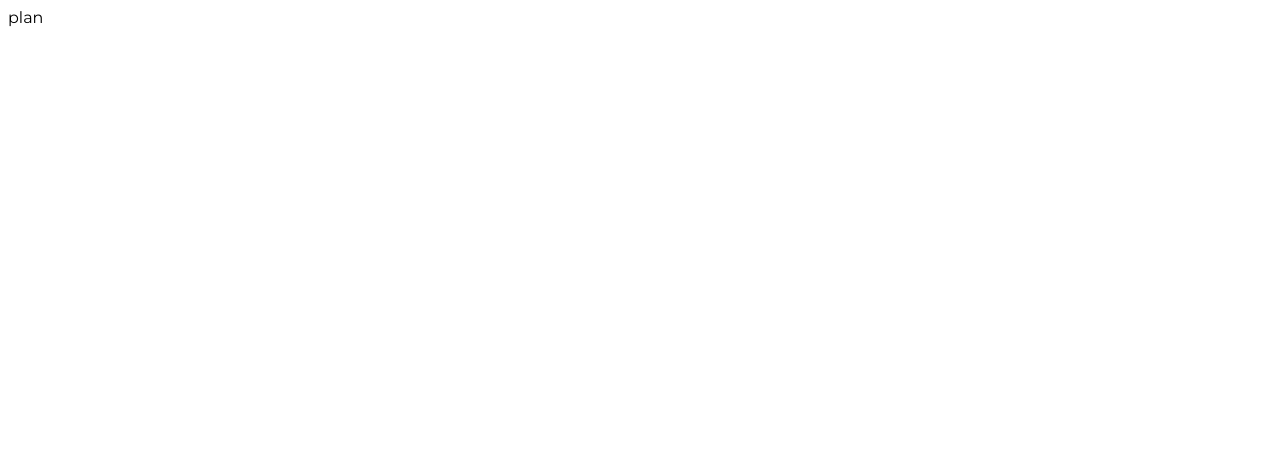
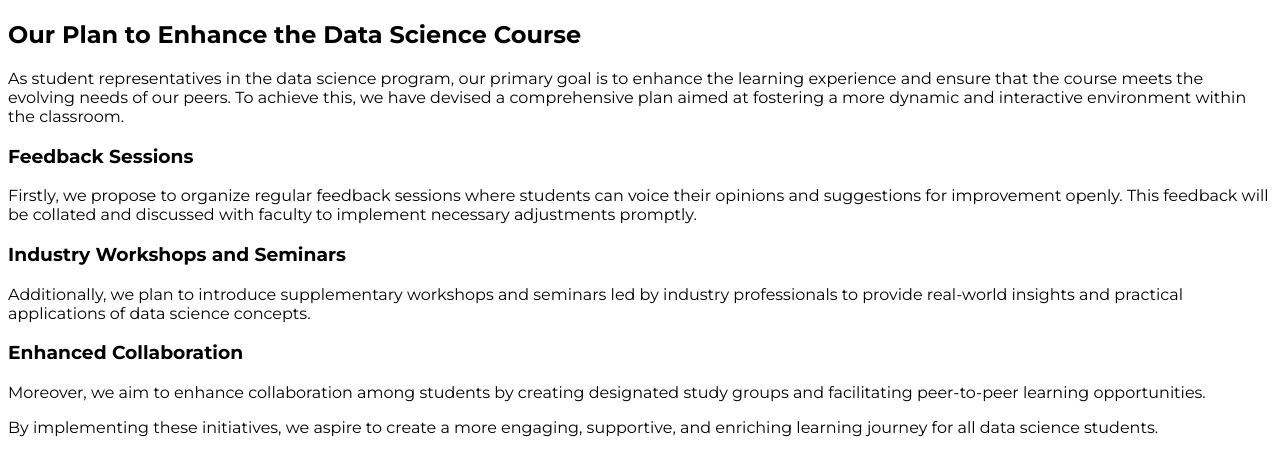
Before and after one commit to WumbleCat/DS-Website, a Next.js app: page /plan in a window 1280 px wide. Shown: the top 476 px of the page. Built offline with nearby package versions, Linux system fonts and the light colour scheme.

Commit message:
plan commit

```diff
--- a/app/plan/page.jsx
+++ b/app/plan/page.jsx
@@ -2,29 +2,26 @@ import React from 'react';
 
 export default function Plan() {
   return (
-    // <div className="container mx-auto px-4 py-8">
-    //   <h2 className="text-2xl font-bold mb-4">Our Plan to Enhance the Data Science Course</h2>
-    //   <p className="text-gray-700 mb-6">
-    //     As student representatives in the data science program, our primary goal is to enhance the learning experience and ensure that the course meets the evolving needs of our peers. To achieve this, we have devised a comprehensive plan aimed at fostering a more dynamic and interactive environment within the classroom.
-    //   </p>
-    //   <h3 className="text-xl font-bold mb-2">Feedback Sessions</h3>
-    //   <p className="text-gray-700 mb-4">
-    //     Firstly, we propose to organize regular feedback sessions where students can voice their opinions and suggestions for improvement openly. This feedback will be collated and discussed with faculty to implement necessary adjustments promptly.
-    //   </p>
-    //   <h3 className="text-xl font-bold mb-2">Industry Workshops and Seminars</h3>
-    //   <p className="text-gray-700 mb-4">
-    //     Additionally, we plan to introduce supplementary workshops and seminars led by industry professionals to provide real-world insights and practical applications of data science concepts.
-    //   </p>
-    //   <h3 className="text-xl font-bold mb-2">Enhanced Collaboration</h3>
-    //   <p className="text-gray-700 mb-4">
-    //     Moreover, we aim to enhance collaboration among students by creating designated study groups and facilitating peer-to-peer learning opportunities.
-    //   </p>
-    //   <p className="text-gray-700">
-    //     By implementing these initiatives, we aspire to create a more engaging, supportive, and enriching learning journey for all data science students.
-    //   </p>
-    // </div>
-    <div>
-      plan
+    <div className="container mx-auto px-4 py-8">
+      <h2 className="text-2xl font-bold mb-4">Our Plan to Enhance the Data Science Course</h2>
+      <p className="text-gray-700 mb-6">
+        As student representatives in the data science program, our primary goal is to enhance the learning experience and ensure that the course meets the evolving needs of our peers. To achieve this, we have devised a comprehensive plan aimed at fostering a more dynamic and interactive environment within the classroom.
+      </p>
+      <h3 className="text-xl font-bold mb-2">Feedback Sessions</h3>
+      <p className="text-gray-700 mb-4">
+        Firstly, we propose to organize regular feedback sessions where students can voice their opinions and suggestions for improvement openly. This feedback will be collated and discussed with faculty to implement necessary adjustments promptly.
+      </p>
+      <h3 className="text-xl font-bold mb-2">Industry Workshops and Seminars</h3>
+      <p className="text-gray-700 mb-4">
+        Additionally, we plan to introduce supplementary workshops and seminars led by industry professionals to provide real-world insights and practical applications of data science concepts.
+      </p>
+      <h3 className="text-xl font-bold mb-2">Enhanced Collaboration</h3>
+      <p className="text-gray-700 mb-4">
+        Moreover, we aim to enhance collaboration among students by creating designated study groups and facilitating peer-to-peer learning opportunities.
+      </p>
+      <p className="text-gray-700">
+        By implementing these initiatives, we aspire to create a more engaging, supportive, and enriching learning journey for all data science students.
+      </p>
     </div>
   );
 }
```
